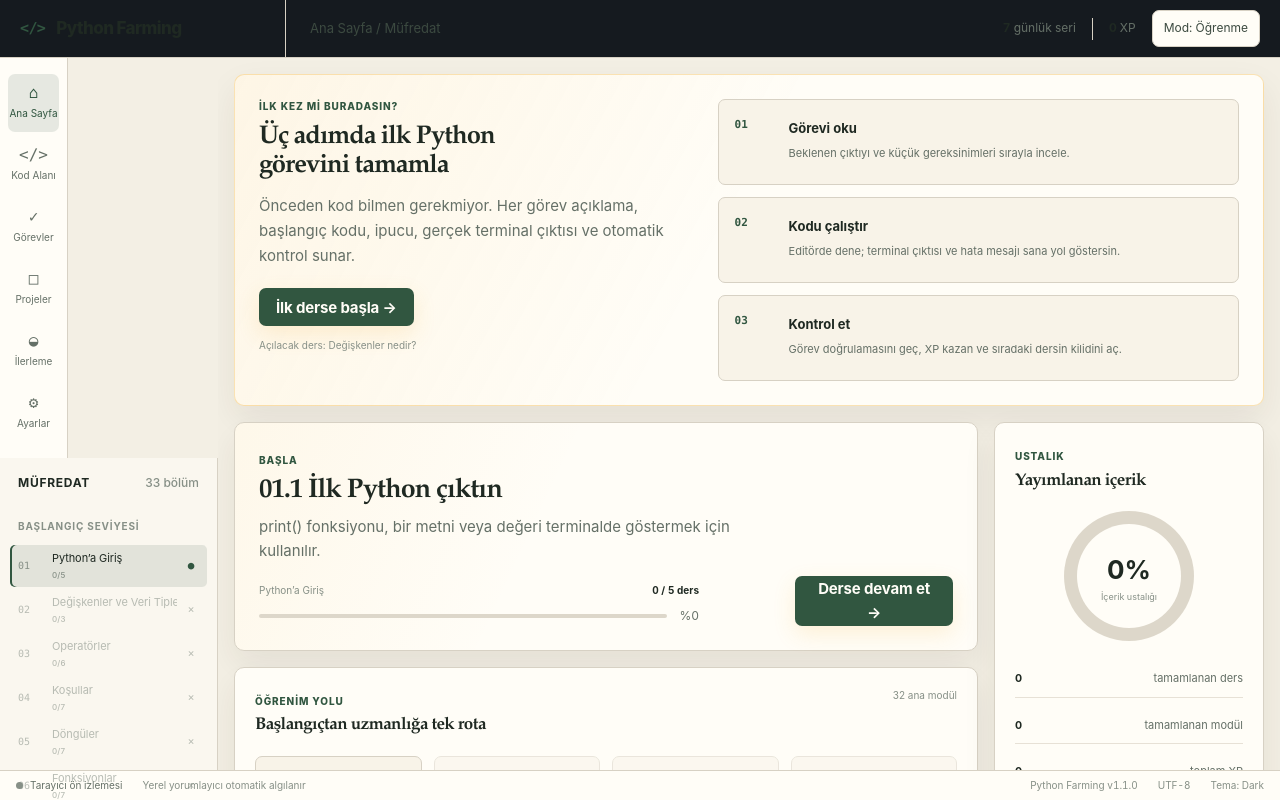
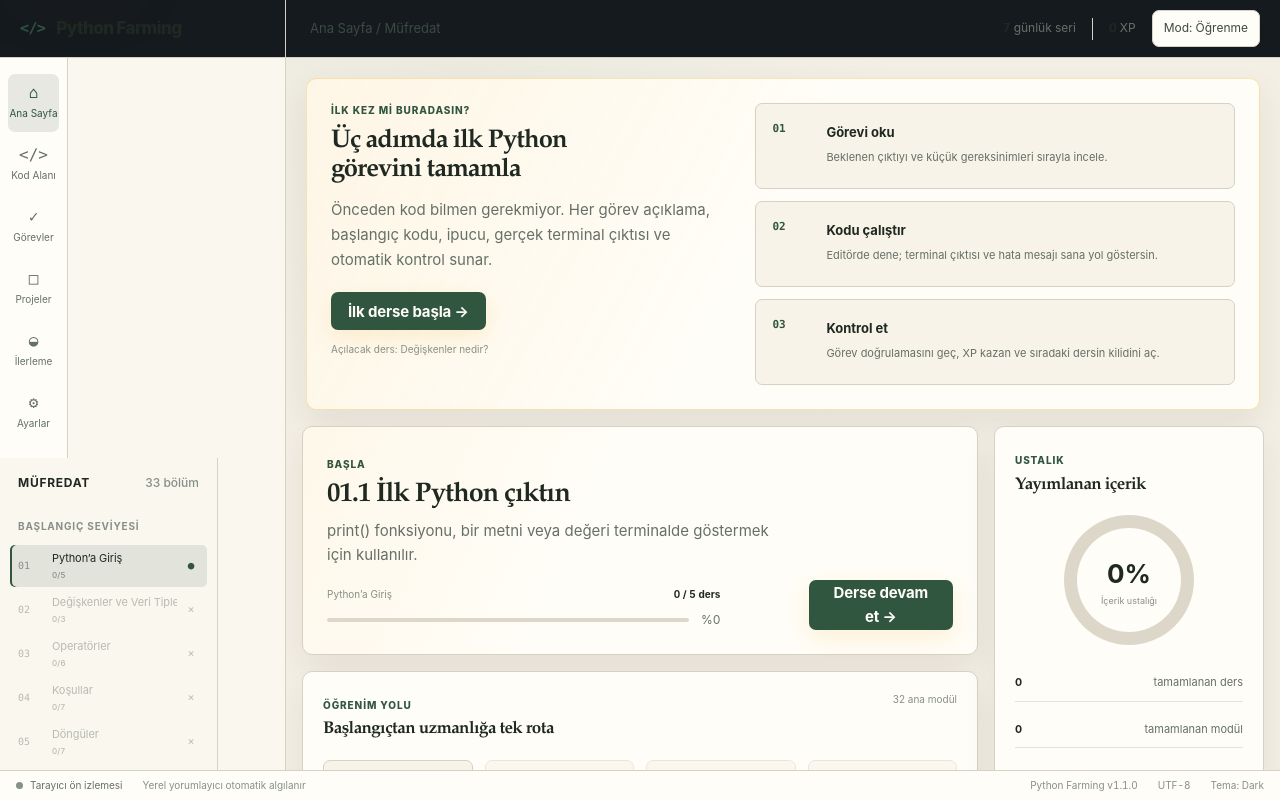
Before and after one commit to Akerem-dev/python-farming, a React (Vite) app: page / in a window 1280 px wide. Built offline with nearby package versions, Linux system fonts and the light colour scheme.

Commit message:
design: style unified application shell

```diff
--- a/src/layouts/AppShell.module.css
+++ b/src/layouts/AppShell.module.css
@@ -9,34 +9,48 @@
 
 .skipLink {
   position: fixed;
-  z-index: 1000;
+  z-index: var(--z-modal);
   top: var(--space-3);
   left: var(--space-3);
   padding: 9px 13px;
   border: 1px solid var(--color-accent);
-  border-radius: var(--radius-md);
-  background: var(--color-surface-raised);
+  border-radius: var(--radius-control);
+  background: var(--color-surface);
   color: var(--color-text-primary);
+  box-shadow: var(--shadow-floating);
   font-size: var(--font-size-sm);
-  font-weight: 760;
+  font-weight: var(--font-weight-semibold);
   text-decoration: none;
-  transform: translateY(calc(-100% - var(--space-5)));
-  transition: transform 140ms ease;
+  transform: translate3d(0, calc(-100% - var(--space-5)), 0);
+  transition: transform var(--motion-fast);
 }
 
 .skipLink:focus-visible {
-  transform: translateY(0);
+  transform: translate3d(0, 0, 0);
 }
 
 .body {
   min-height: 0;
+  display: grid;
+  grid-template-columns: var(--sidebar-width) minmax(0, 1fr);
+}
+
+.sidebar {
+  min-width: 0;
+  min-height: 0;
   display: flex;
+  flex-direction: column;
+  border-right: 1px solid var(--color-border);
+  background: var(--color-sidebar);
 }
 
 .content {
   min-width: 0;
-  flex: 1;
+  min-height: 0;
   overflow: auto;
+  background:
+    radial-gradient(circle at 18% 0%, rgba(var(--color-accent-rgb), 0.035), transparent 28rem),
+    var(--color-background);
 }
 
 .content:focus {
@@ -44,5 +58,11 @@
 }
 
 .onboardingSlot {
-  padding: var(--space-4) var(--space-4) 0;
+  padding: var(--space-5) var(--space-5) 0;
 }
+
+@media (max-width: 1120px) {
+  .body {
+    grid-template-columns: 252px minmax(0, 1fr);
+  }
+}
```
